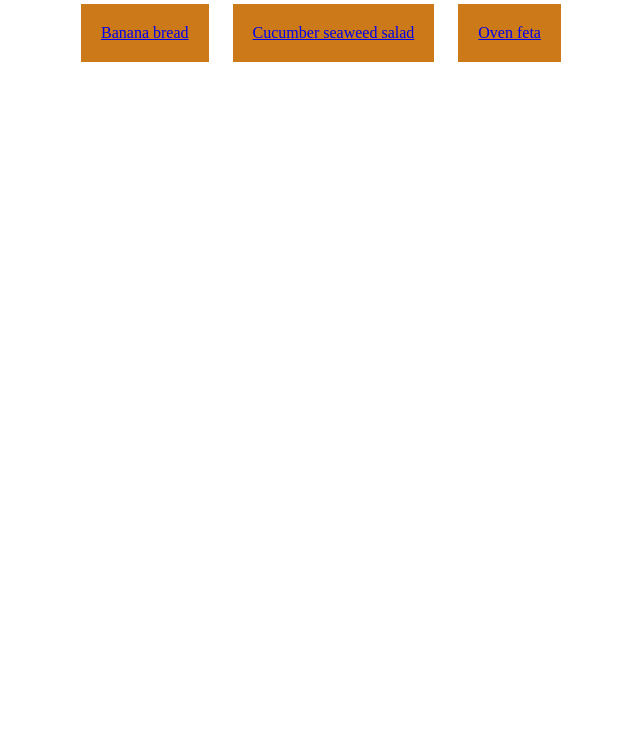
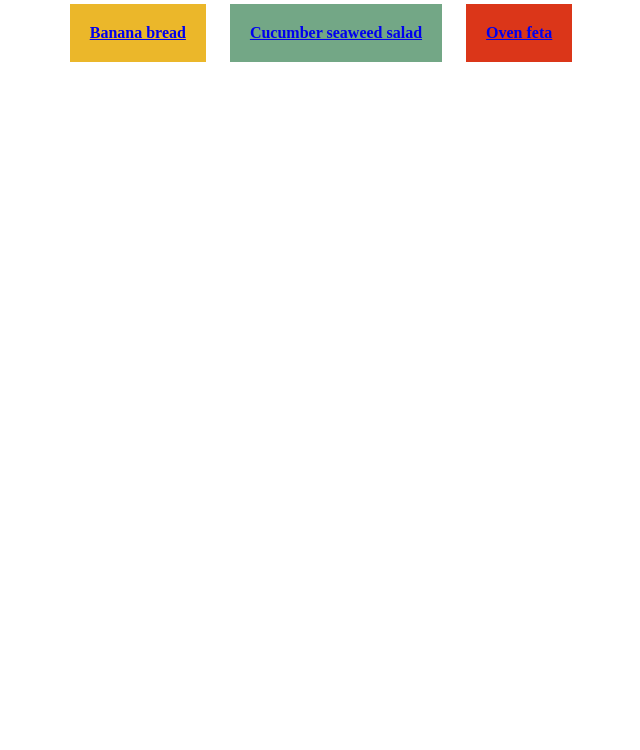
Before and after one commit to Katsoep/odin-recipes, a plain HTML site: page index.html in a window 1280 px wide. Shown: the part 50-800 px from the top of the page, without its empty margins (319-959 px from the left). Drawn offline with Linux system fonts and the light colour scheme.

Commit message:
style: add minor style changes add different background color on home page defined "text" font families add new classes for better targeting

```diff
--- a/index.html
+++ b/index.html
@@ -3,15 +3,15 @@
 <head>
     <meta charset="UTF-8">
     <meta name="viewport" content="width=device-width, initial-scale=1.0">
-    <title>Odin recipes - Home</title>
+    <title>Katsoep recipes - Home</title>
     <link rel="stylesheet" href="styles.css">
 </head>
 <body>
-    <h1 class="header">Odin recipes</h1>
+    <h1 class="header">Katsoep recipes</h1>
     <ul class="recipe-list">
-        <li><a href="recipes/banana-bread.html">Banana bread</a></li>
-        <li><a href="recipes/cucumber-seaweed-salad.html">Cucumber seaweed salad</a></li>
-        <li><a href="recipes/oven-feta.html">Oven feta</a></li>
+        <li class="bread text"><a href="recipes/banana-bread.html">Banana bread</a></li>
+        <li class="salad text"><a href="recipes/cucumber-seaweed-salad.html">Cucumber seaweed salad</a></li>
+        <li class="feta text"><a href="recipes/oven-feta.html">Oven feta</a></li>
     </ul>
 
 </body>
--- a/styles.css
+++ b/styles.css
@@ -34,7 +34,9 @@ padding: 15px 5px;
 .navigation{
 text-align: center;
 margin-bottom: 10px;
+background-color: #cccccc;
 }
+
 
 .header-img{
 display: block;
@@ -45,17 +47,26 @@ margin-bottom: 30px;
 .recipe-list li{
 display: inline-block;
 padding: 20px 20px;
-background-color: #cc7919;
+
 margin: 10px;
+font-weight: bold;
 }
 .recipe-list{
 text-align: center;
 margin-bottom: 10px;
 }
+.recipe-list .bread{
+    background-color: #ebb72a;
+}
+.recipe-list .feta{
+    background-color: #db3619;
+}
+.recipe-list .salad{
+    background-color: #73a786;
+}
 
 .text{
- width: 400;
- height: auto;
+ font-family: 'Times New Roman', Times, serif;
  margin: 10px;
  padding-left: 50px;
  padding-right: 50px;
```
Also changed, not shown: recipes/banana-bread.html (+2 -2 lines), recipes/cucumber-seaweed-salad.html (+2 -2 lines), recipes/oven-feta.html (+2 -2 lines).
